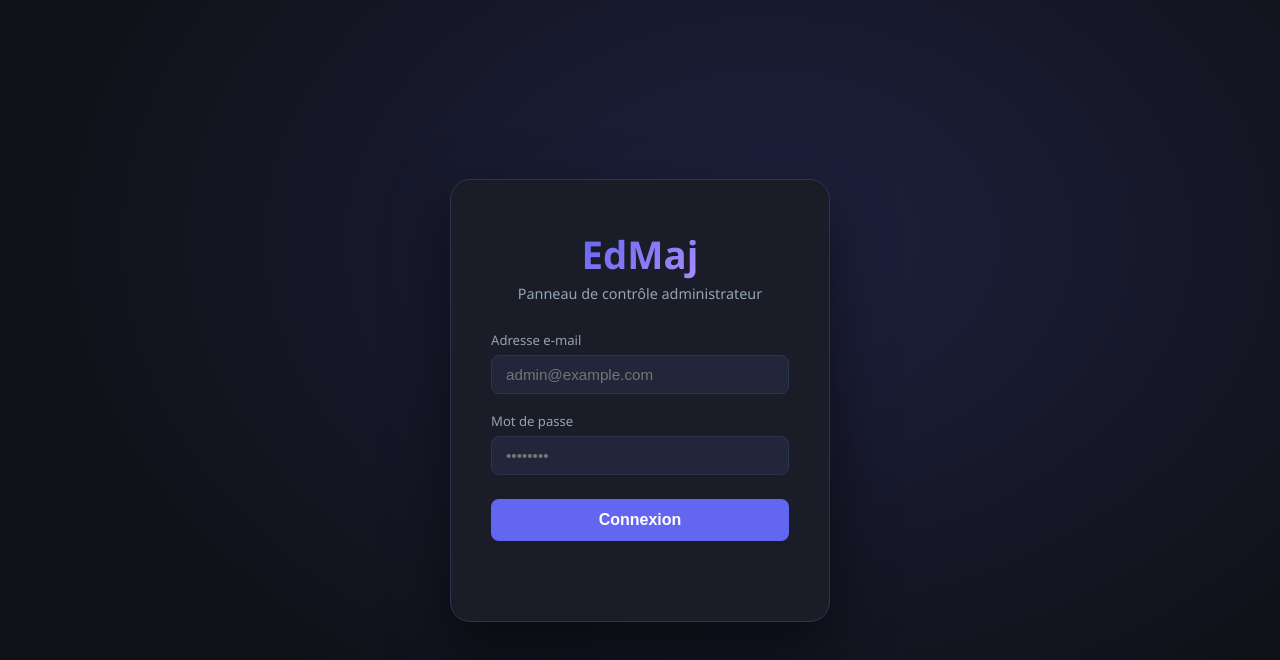
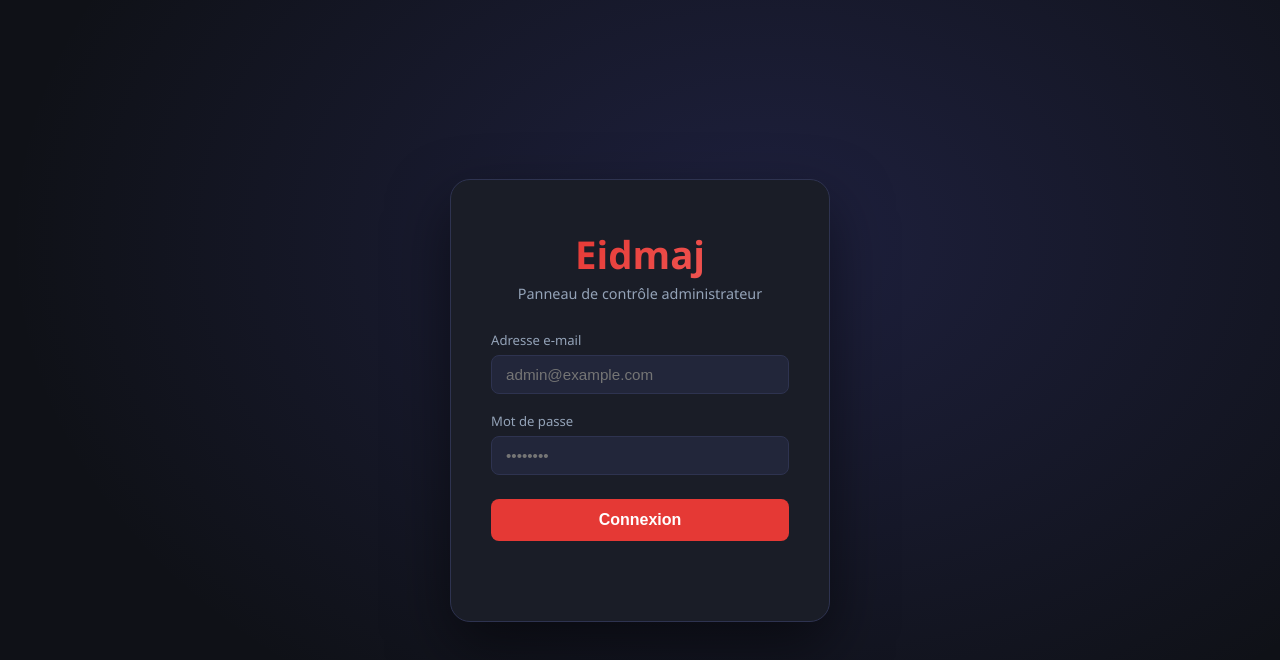
Before and after one commit to black-clov/ed_backend, a website: page public/index.html in a window 1280 px wide. Drawn offline with Linux system fonts and the light colour scheme.

Commit message:
Web panel: rebrand EdMaj->Eidmaj and switch purple accent to brand red
Co-Authored-By: Claude Opus 4.8 (1M context) <noreply@anthropic.com>

```diff
--- a/public/index.html
+++ b/public/index.html
@@ -3,13 +3,13 @@
 <head>
   <meta charset="UTF-8">
   <meta name="viewport" content="width=device-width, initial-scale=1.0">
-  <title>EdMaj — Panneau d'administration</title>
+  <title>Eidmaj — Panneau d'administration</title>
   <style>
     *, *::before, *::after { box-sizing: border-box; margin: 0; padding: 0; }
     :root {
       --bg: #0f1117; --surface: #1a1d27; --surface2: #22263a; --border: #2e3350;
-      --indigo: #6366f1; --indigo-light: #818cf8; --indigo-dim: rgba(99,102,241,.15);
-      --green: #22c55e; --red: #ef4444; --amber: #f59e0b;
+      --indigo: #E53935; --indigo-light: #E53935; --indigo-dim: rgba(99,102,241,.15);
+      --green: #22c55e; --red: #ef4444; --amber: #E53935;
       --text: #e2e8f0; --muted: #94a3b8; --radius: 12px;
     }
     body { font-family: 'Segoe UI', system-ui, sans-serif; background: var(--bg); color: var(--text); min-height: 100vh; }
@@ -18,7 +18,7 @@
     #login-screen { display:flex; align-items:center; justify-content:center; min-height:100vh; background:radial-gradient(ellipse at 60% 30%,rgba(99,102,241,.18) 0%,transparent 70%); }
     .login-card { background:var(--surface); border:1px solid var(--border); border-radius:20px; padding:48px 40px; width:380px; max-width:95vw; box-shadow:0 25px 60px rgba(0,0,0,.5); }
     .login-logo { text-align:center; margin-bottom:28px; }
-    .login-logo span { font-size:2.4rem; font-weight:800; background:linear-gradient(135deg,#6366f1,#a78bfa); -webkit-background-clip:text; -webkit-text-fill-color:transparent; }
+    .login-logo span { font-size:2.4rem; font-weight:800; background:linear-gradient(135deg,#E53935,#EF5350); -webkit-background-clip:text; -webkit-text-fill-color:transparent; }
     .login-logo p { color:var(--muted); font-size:.9rem; margin-top:4px; }
     label { display:block; font-size:.82rem; color:var(--muted); margin-bottom:6px; margin-top:18px; }
     input[type=email],input[type=password],input[type=text],input[type=number],input[type=url],select,textarea {
@@ -39,7 +39,7 @@
     #app { display:none; }
     .sidebar { position:fixed; top:0; left:0; width:220px; height:100vh; background:var(--surface); border-right:1px solid var(--border); padding:24px 0; z-index:10; display:flex; flex-direction:column; }
     .sidebar-logo { padding:0 24px 24px; border-bottom:1px solid var(--border); margin-bottom:12px; }
-    .sidebar-logo span { font-size:1.5rem; font-weight:800; background:linear-gradient(135deg,#6366f1,#a78bfa); -webkit-background-clip:text; -webkit-text-fill-color:transparent; }
+    .sidebar-logo span { font-size:1.5rem; font-weight:800; background:linear-gradient(135deg,#E53935,#EF5350); -webkit-background-clip:text; -webkit-text-fill-color:transparent; }
     .sidebar-logo p { font-size:.72rem; color:var(--muted); }
     .nav-item { display:flex; align-items:center; gap:10px; padding:11px 24px; color:var(--muted); cursor:pointer; font-size:.9rem; transition:all .15s; border-left:3px solid transparent; }
     .nav-item:hover { color:var(--text); background:var(--indigo-dim); }
@@ -133,7 +133,7 @@
 <!-- LOGIN -->
 <div id="login-screen">
   <div class="login-card">
-    <div class="login-logo"><span>EdMaj</span><p>Panneau de contrôle administrateur</p></div>
+    <div class="login-logo"><span>Eidmaj</span><p>Panneau de contrôle administrateur</p></div>
     <label>Adresse e-mail</label>
     <input type="email" id="login-email" placeholder="admin@example.com" autocomplete="email">
     <label>Mot de passe</label>
@@ -149,7 +149,7 @@
 <!-- APP -->
 <div id="app">
   <nav class="sidebar">
-    <div class="sidebar-logo"><span>EdMaj</span><p>Panneau d'administration</p></div>
+    <div class="sidebar-logo"><span>Eidmaj</span><p>Panneau d'administration</p></div>
     <div class="nav-item active" id="nav-stats" onclick="showPage('stats',this)">
       <svg width="18" height="18" fill="none" stroke="currentColor" stroke-width="2" viewBox="0 0 24 24"><rect x="3" y="3" width="7" height="9"/><rect x="14" y="3" width="7" height="5"/><rect x="14" y="12" width="7" height="9"/><rect x="3" y="16" width="7" height="5"/></svg>
       Statistiques
```
